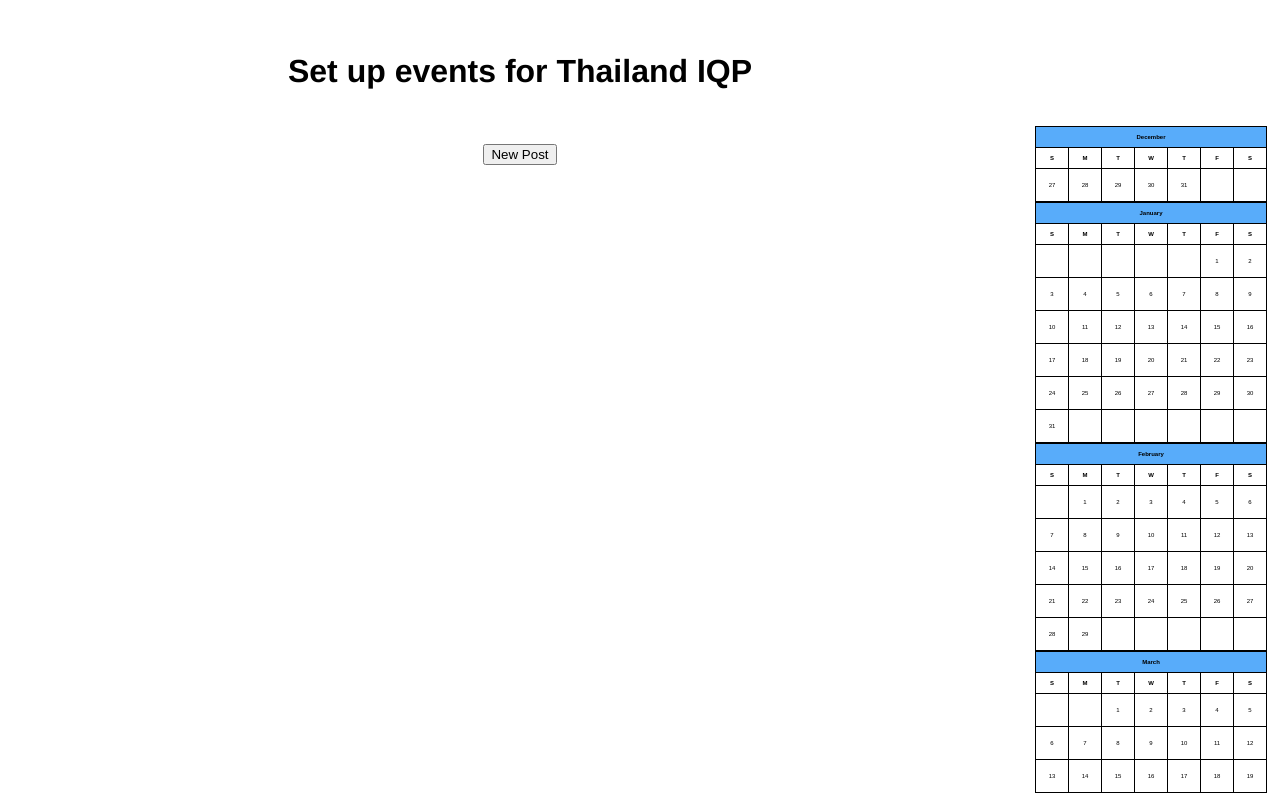
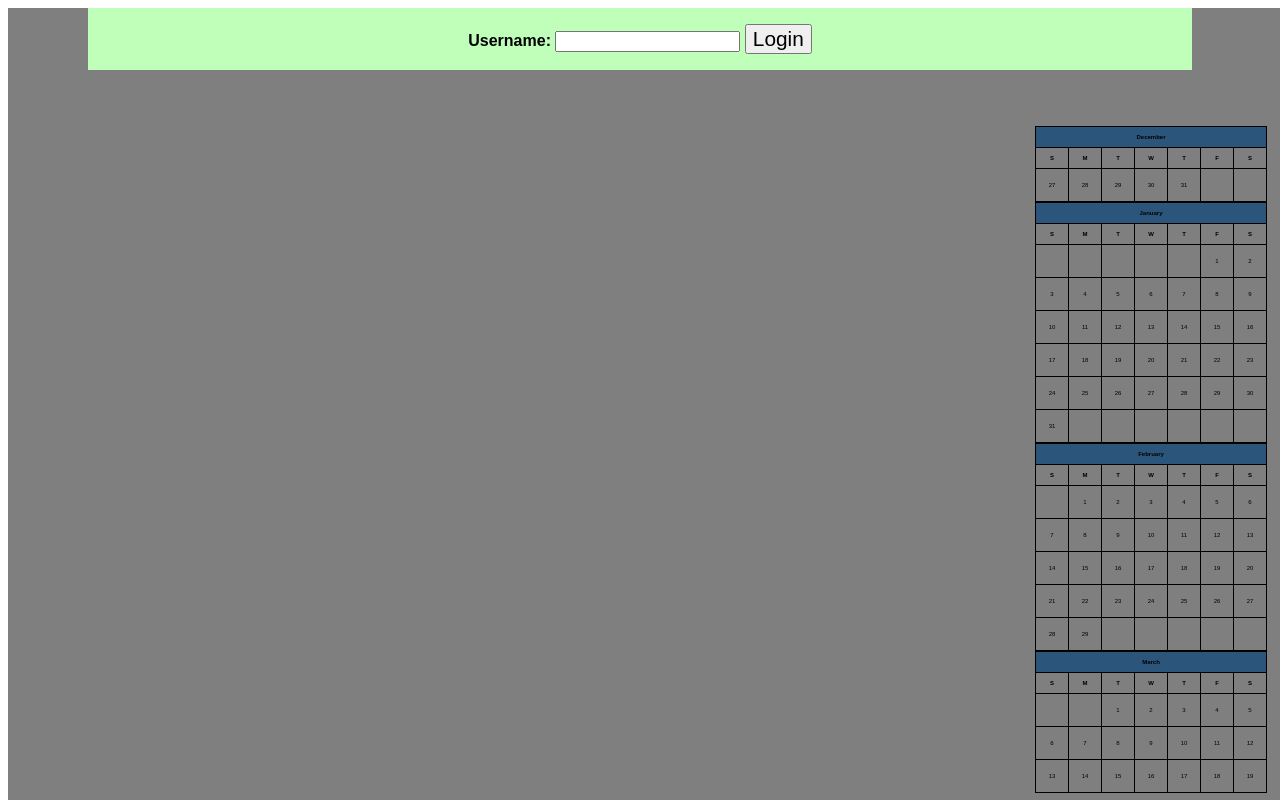
Before and after one commit to aaromeo/WebwareProject, a plain HTML site: page Final.html in a window 1280 px wide. Drawn offline with Linux system fonts and the light colour scheme; no server answers.

Commit message:
Got login working with cookies

```diff
--- a/Final.html
+++ b/Final.html
@@ -60,6 +60,27 @@
 			line-height: 1.4;
 		}
 
+		#login-popup {
+			position: relative;
+			/*display: inline-block;*/
+			z-index: 999;
+			background: #BFFFB9;
+			padding: 1em;
+		}
+
+		#wrapper {
+			min-height: 100%;
+			margin: 0 5em;
+		}
+
+		#overlay {
+			z-index: 5;
+			position: fixed;
+			background: rgba(0, 0, 0, .50);
+			width: 100%;
+			height: 100%;
+		}
+
 		#back {
 			text-align: left;
 		}
@@ -96,6 +117,8 @@
 	</style>
 
 	<body>
+		<div id="overlay"></div>
+		<div id="wrapper">
 			<div class="container">
 				<h1>
 					Set up events for Thailand IQP
@@ -107,6 +130,13 @@
 					<div id="content">
 					</div>
 				</div>
+			</div>
+			<div id="login-popup" class="popup">
+		        <form onsubmit="return false;">
+		          <label for="username"><strong>Username:</strong></label>
+		          <input id="username" type="text" name="username"/>
+		          <button type="submit" onclick="setUsername();">Login</button>
+		        </form>
 		      </div>
 			<div class="sidebar">
 				<table>
@@ -351,6 +381,7 @@
 					</tr> -->
 				</table>
 			</div>
+		</div>
 	</body>
 
 <script src="http://underscorejs.org/underscore-min.js">
@@ -484,6 +515,13 @@ document.getElementById("Dec31"),]
 
 var events = content.getElementsByClassName("events");
 
+var login = document.getElementById("login-popup");
+var container = document.getElementsByClassName("container")[0];
+var overlay = document.getElementById("overlay");
+
+login.setAttribute("hidden", true);
+overlay.setAttribute("hidden", true);
+
 for (var i = 0; i < events.length; i++){
 	events[i].addEventListener("mouseenter", highlightDate());
 	events[i].addEventListener("mouseleave", unhighlightDate());
@@ -567,7 +605,7 @@ function addEvent() {
 	req.open('POST', '/addEvent', true);
     req.setRequestHeader('Content-type', 'application/x-www-form-urlencoded');
 
-    req.send('eventname='+eventname+'&date='+idDate(date)+'&formattedDate='+changeDate(date)+'&description='+description);
+    req.send('eventname='+eventname+'&date='+idDate(date)+'&formattedDate='+changeDate(date)+'&description='+description+'&username='+parseCookies()['username']);
 
     makeGet('/events');
 }
@@ -580,7 +618,7 @@ function addComment(id) {
 	reqp.open('POST', '/addComment', true);
 	reqp.setRequestHeader('Content-type', 'application/x-www-form-urlencoded');
 
-	reqp.send('id='+id+'&comment='+comment+'&username='+'Get this from cookies');
+	reqp.send('id='+id+'&comment='+comment+'&username='+parseCookies()['username']);
 
 	updateComments(id);
 }
@@ -640,7 +678,38 @@ function handleRes(req, elementId) {
 	}
 }
 
+function getUsername() {
+    login.removeAttribute("hidden");
+    container.setAttribute("hidden", true);
+    overlay.removeAttribute("hidden");
+  }
+
+function setUsername() {
+	document.cookie = "username=" + document.getElementById("username").value;
+	login.setAttribute("hidden", true);
+	container.removeAttribute("hidden");
+	overlay.setAttribute("hidden", true);
 	makeGet('/events');
+}
+
+function parseCookies() {
+	var list = {},
+	    rc = document.cookie;
+
+	rc && rc.split(';').forEach(function(cookie) {
+	    var parts = cookie.split('=');
+	    list[parts.shift().trim()] = decodeURI(parts.join('='));
+	});
+
+	return list;
+}
+
+makeGet('/events');
+  if (document.cookie.length == 0) {
+    getUsername();
+  } else {
+    makeGet('/events');
+  }
 
 </script>
 
```
Also changed, not shown: Final.js (+4 -3 lines). Lines whose indentation alone changed are shown as unchanged.
